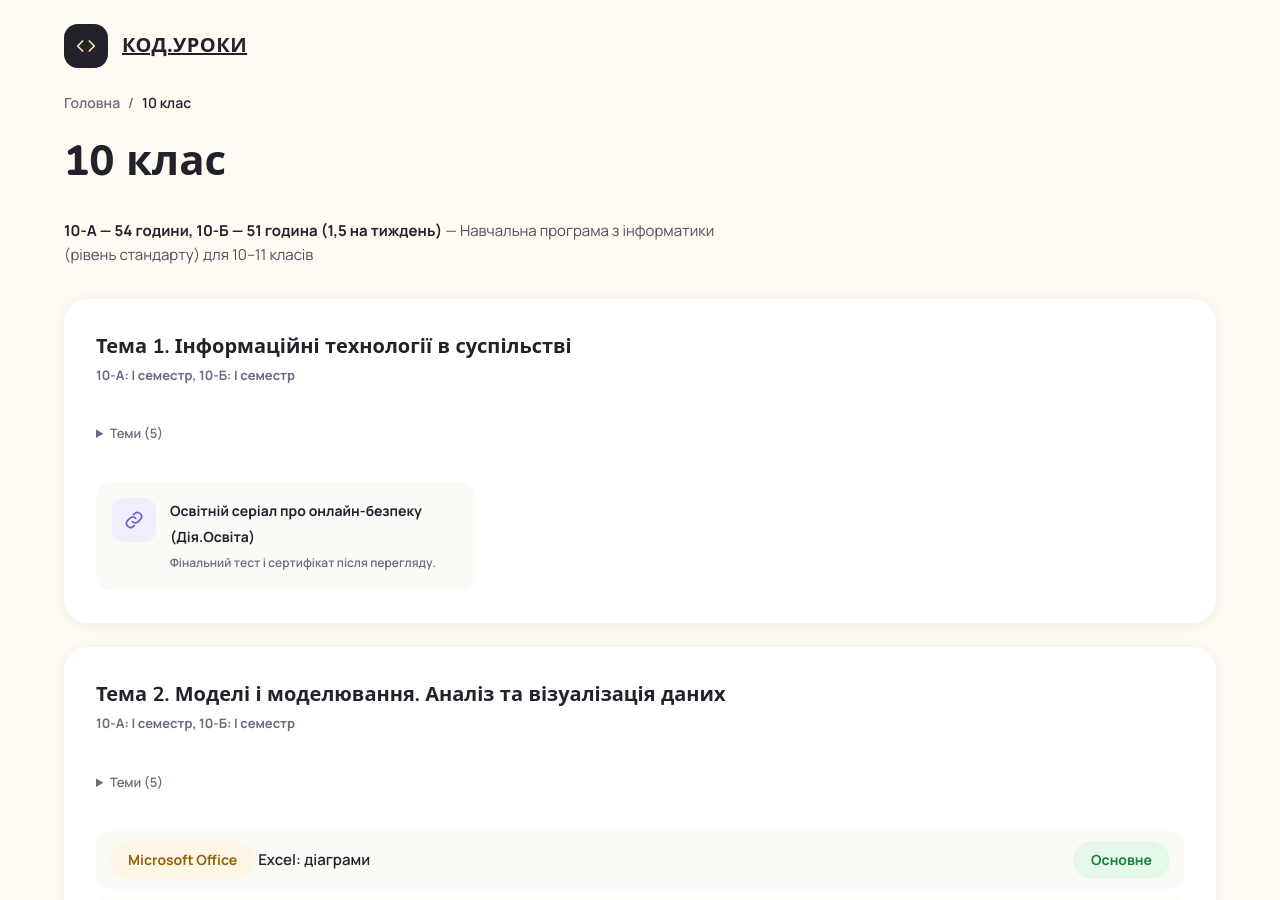
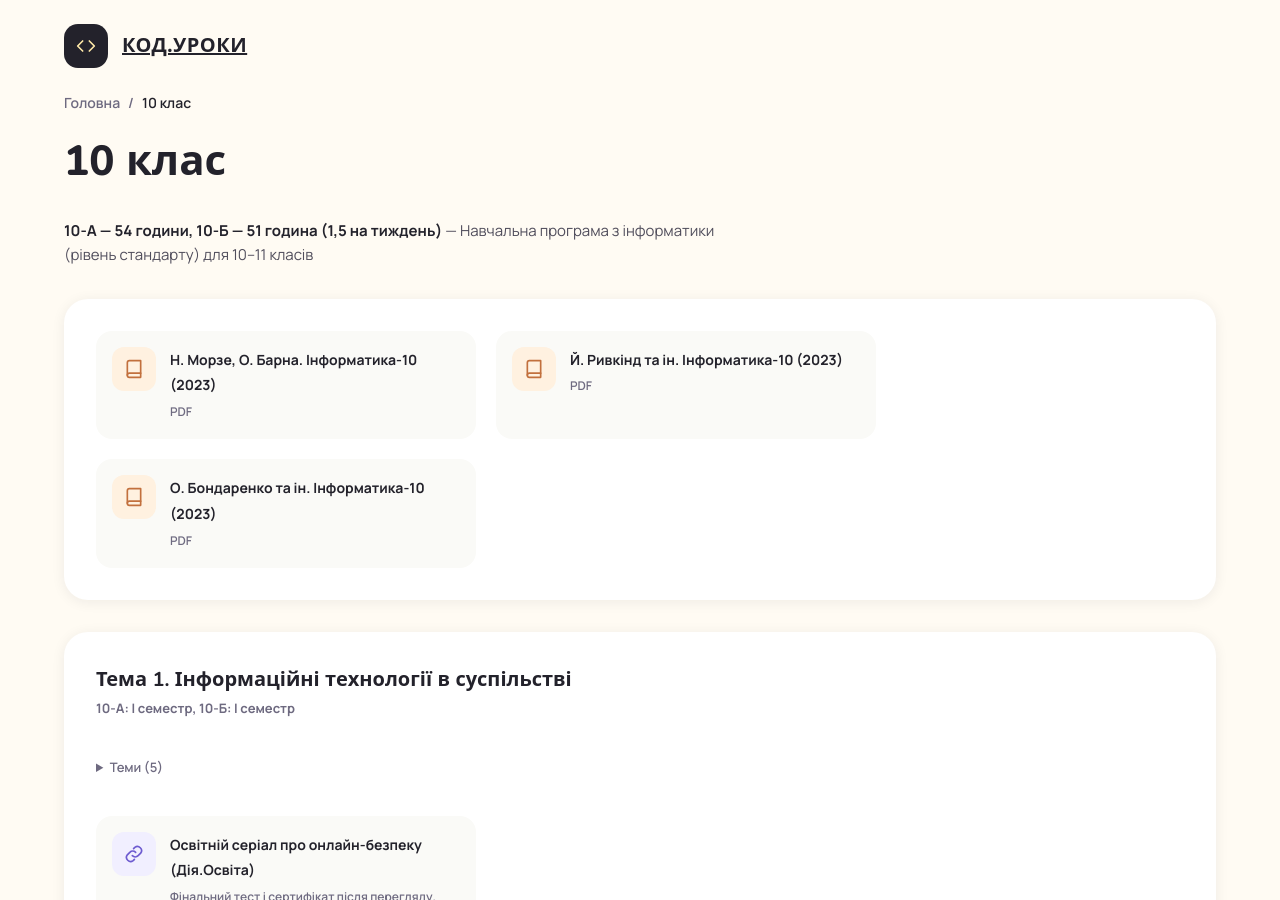
Before and after one commit to dpovod/python-tkinter-examples, a Jekyll site: the page built from docs/classes/10.html, in a window 1280 px wide and 900 px high. Built offline with Jekyll 4.4.1, drawn with Linux system fonts in a browser that asks for light colours.

Commit message:
Add grade 10-11 textbooks: Morze, Ryvkind, Bondarenko (2023)
Co-Authored-By: Claude Opus 5.5 <noreply@anthropic.com>

```diff
--- a/docs/_data/ktp/grade10.yml
+++ b/docs/_data/ktp/grade10.yml
@@ -2,7 +2,7 @@ grade: 10
 title: "10 клас"
 hours: "10-А — 54 години, 10-Б — 51 година (1,5 на тиждень)"
 note: "Навчальна програма з інформатики (рівень стандарту) для 10–11 класів"
-textbook: textbook-10
+textbooks: [textbook-10, textbook-10-ryvkind, textbook-10-bondarenko]
 groups:
   - title: "Тема 1. Інформаційні технології в суспільстві"
     semesters: {"10-А": 1, "10-Б": 1}
--- a/docs/_data/ktp/grade11.yml
+++ b/docs/_data/ktp/grade11.yml
@@ -2,7 +2,7 @@ grade: 11
 title: "11 клас"
 hours: "11-Б — 51 година (1,5 на тиждень)"
 note: "Навчальна програма з інформатики (рівень стандарту) для 10–11 класів"
-textbook: textbook-11
+textbooks: [textbook-10, textbook-10-ryvkind, textbook-10-bondarenko]
 groups:
   - title: "Тема 1. Програмування. Створення програм з графічним інтерфейсом"
     semester: 1
--- a/docs/_data/resources.yml
+++ b/docs/_data/resources.yml
@@ -55,18 +55,28 @@
   grades: [9]
 
 - id: textbook-10
-  title: "Підручник для 10 класу"  # TODO: автори
+  title: "Н. Морзе, О. Барна. Інформатика-10 (2023)"
   type: book
   group: textbooks
-  url: TODO
-  grades: [10]
+  url: "https://drive.google.com/file/d/13u5AwWQVO20lcghilnE0bfjjGxltT79R/view"
+  note: "PDF"
+  grades: [10, 11]
 
-- id: textbook-11
-  title: "Підручник для 11 класу"  # TODO: автори
+- id: textbook-10-ryvkind
+  title: "Й. Ривкінд та ін. Інформатика-10 (2023)"
   type: book
   group: textbooks
-  url: TODO
-  grades: [11]
+  url: "https://drive.google.com/file/d/13y0XUalaq-V1wVL1KFFHdLUmlbkGfExU/view"
+  note: "PDF"
+  grades: [10, 11]
+
+- id: textbook-10-bondarenko
+  title: "О. Бондаренко та ін. Інформатика-10 (2023)"
+  type: book
+  group: textbooks
+  url: "https://drive.google.com/file/d/13zdy_UY1yVR0ZODoeEU4s_S1fYx_B6pp/view"
+  note: "PDF"
+  grades: [10, 11]
 
 # ---------- Кібербезпека ----------
 - id: phishing-quiz
--- a/docs/_layouts/class.html
+++ b/docs/_layouts/class.html
@@ -28,11 +28,19 @@ layout: default
   {%- assign show_textbook = false -%}
   {%- if textbook and textbook.url != "TODO" -%}{%- assign show_textbook = true -%}{%- endif -%}
   {%- if textbook_files and textbook_files.url != "TODO" -%}{%- assign show_textbook = true -%}{%- endif -%}
+  {%- for tid in ktp.textbooks -%}
+    {%- assign tb = site.data.resources | where: "id", tid | first -%}
+    {%- if tb and tb.url != "TODO" -%}{%- assign show_textbook = true -%}{%- endif -%}
+  {%- endfor -%}
   {%- if show_textbook -%}
   <div class="card" style="margin-bottom: 32px;">
     <div class="resource-grid">
       {%- include resource-card.html resource=textbook -%}
       {%- include resource-card.html resource=textbook_files -%}
+      {%- for tid in ktp.textbooks -%}
+        {%- assign tb = site.data.resources | where: "id", tid | first -%}
+        {%- include resource-card.html resource=tb -%}
+      {%- endfor -%}
     </div>
   </div>
   {%- endif -%}
--- a/scripts/validate_data.py
+++ b/scripts/validate_data.py
@@ -83,6 +83,10 @@ def main():
         if textbook_files and textbook_files not in resource_ids:
             errors.append(f"{fname}: textbook_files '{textbook_files}' відсутній у resources.yml")
 
+        for tid in ktp.get("textbooks", []):
+            if tid not in resource_ids:
+                errors.append(f"{fname}: textbooks '{tid}' відсутній у resources.yml")
+
         for group in ktp.get("groups", []):
             for lid in group.get("lessons", []):
                 if lid not in lesson_ids:
```
